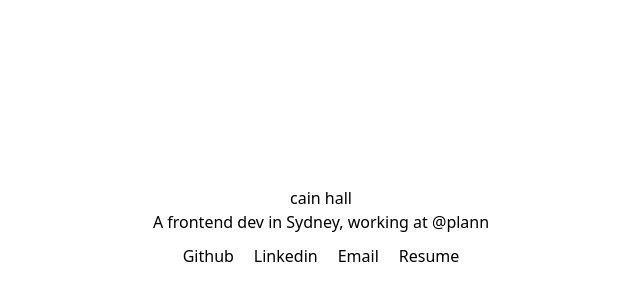
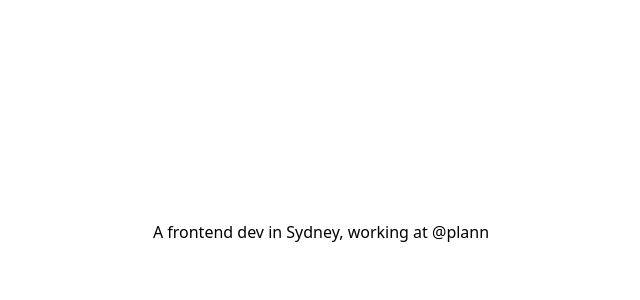
Before and after one commit to cain/cain, a Next.js app: page / in a window 1280 px wide. Shown: the part 168-468 px from the top of the page, without its empty margins (319-959 px from the left). Built offline with nearby package versions, Linux system fonts and the light colour scheme.

Commit message:
Fix homepage for now

```diff
--- a/pages/index.js
+++ b/pages/index.js
@@ -10,18 +10,18 @@ export default function Home() {
       </Head>
 
       <main className={styles.main}>
-        <h2 style={{ marginBottom: '0px' }}>
+        {/* <h2 style={{ marginBottom: '0px' }}>
           cain hall
-        </h2>
+        </h2> */}
         <p style={{ textAlign: 'center' }}>
           A frontend dev in Sydney, working at <a href="https://www.plannthat.com" target="_blank">@plann</a>
         </p>
-        <div className={styles.contact}>
+        {/* <div className={styles.contact}>
           <a href="https://github.com/cain" target="_blank">Github</a>
           <a href="https://www.linkedin.com/in/cainhall/" target="_blank">Linkedin</a>
           <a href="mailto:me@cainhall.com.au" target="_blank">Email</a>
           <a href="https://cain.github.io/resume/" target="_blank">Resume</a>
-        </div>
+        </div> */}
       </main>
     </div>
   )
```
